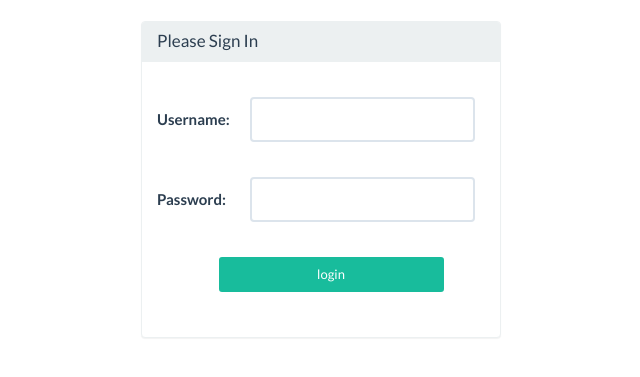
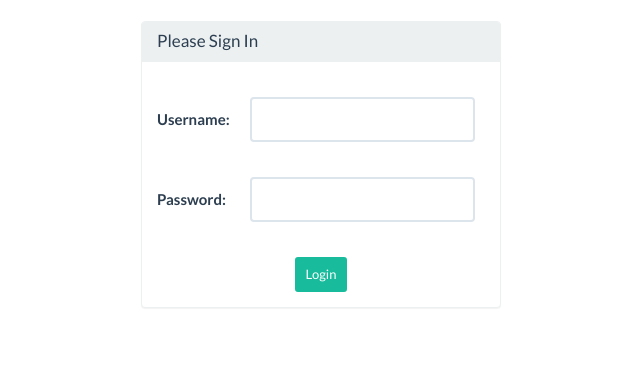
Before and after one commit to opensmc/housing-platform, a Django app: template housing_django/templates/login.html in a window 1280 px wide. Shown: the part 60-437 px from the top of the page, without its empty margins (319-959 px from the left). Run offline with Django 3.2, Linux system fonts and the light colour scheme; the template is opened without the code that fills it: values that come from a table or form of the project are taken from there, others are empty; some libraries are stand-ins or nearby versions.

Commit message:
changed input into a button

```diff
--- a/housing_django/templates/login.html
+++ b/housing_django/templates/login.html
@@ -30,7 +30,7 @@
               {{ form.password }}
             </label>
             <center>
-              <input class="btn btn-success btn-sm" type="submit" value="login" />
+              <button class="btn btn-success btn-sm" type="submit">Login</button>
             </center>
             <input type="hidden" name="next" value="{{ next }}" />
             {% csrf_token %}
```
